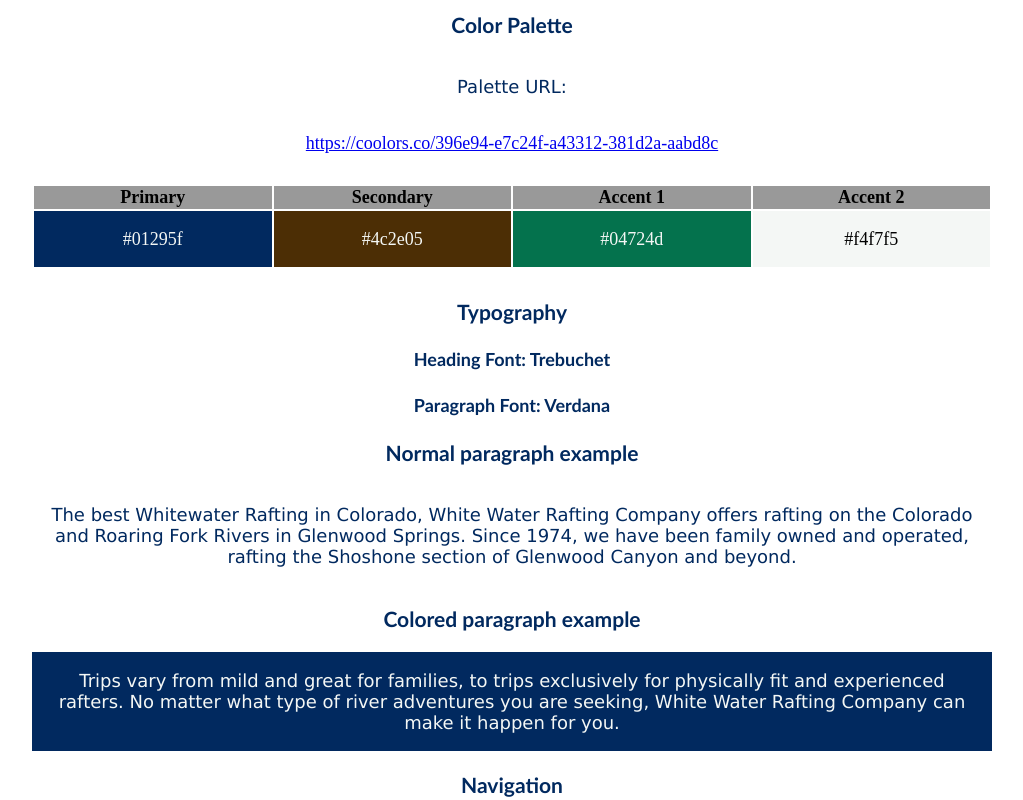
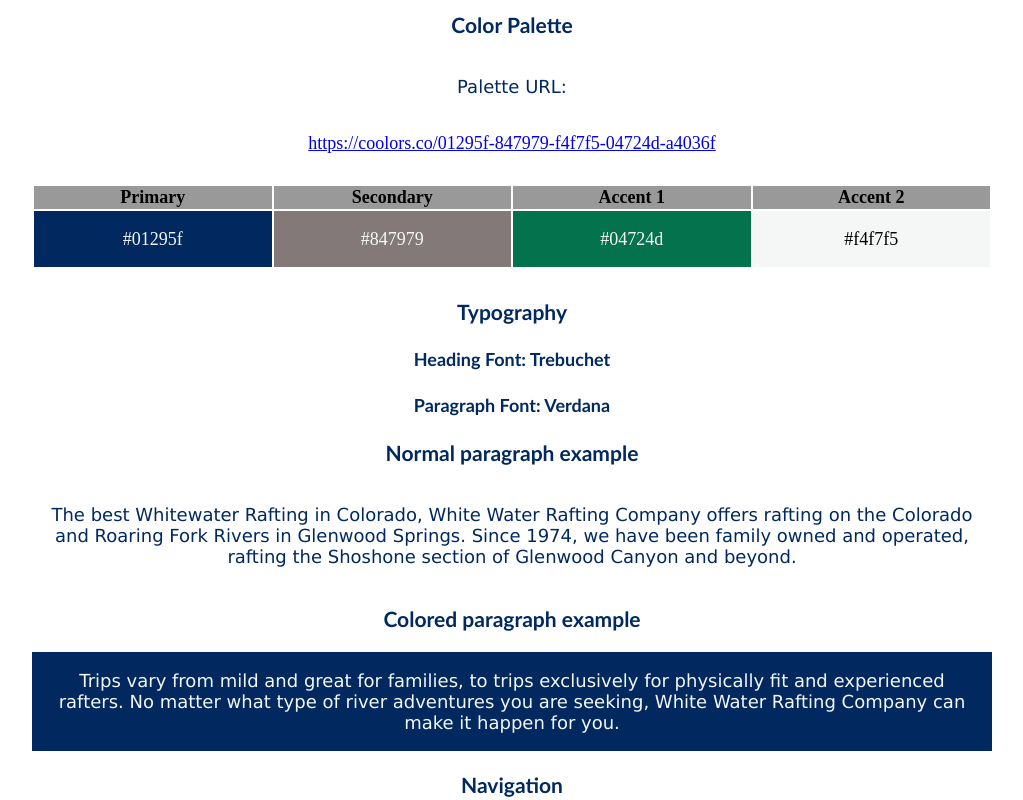
Before and after one commit to Glen-Sadler/wdd130, a plain HTML site: page wwr/site-plan-rafting.html in a window 1280 px wide. Shown: the part 1440-2240 px from the top of the page, without its empty margins (128-1151 px from the left). Drawn offline with Linux system fonts and the light colour scheme.

Commit message:
Modified site-plan html and css colr palette

```diff
--- a/wwr/site-plan-rafting.html
+++ b/wwr/site-plan-rafting.html
@@ -46,9 +46,9 @@
       <!-- Copy and paste the URL to your finished palette below. Replace the href value that is there with yours. Make sure to paste it into both the href value and the content text of the <a> tag -->
       <p>Palette URL:</p>
       <a
-        href="https://coolors.co/396e94-e7c24f-a43312-381d2a-aabd8c"
+        href="https://coolors.co/01295f-847979-f4f7f5-04724d-a4036f"
         target="_blank"
-        >https://coolors.co/396e94-e7c24f-a43312-381d2a-aabd8c</a
+        >https://coolors.co/01295f-847979-f4f7f5-04724d-a4036f</a
       >
 
       <table class="colors">
@@ -62,7 +62,7 @@
          <!-- Added td-color class to make text white and able to be read -->
         <tr>
           <td class="primary td-color">#01295f</td>
-          <td class="secondary td-color">#4c2e05</td>
+          <td class="secondary td-color">#847979</td>
           <td class="accent1 td-color">#04724d</td>
           <td class="accent2">#f4f7f5</td>
         </tr>
@@ -140,7 +140,7 @@
 
       <h3>[Page 2]</h3>
 
-      <img src="#" alt="page 2 wireframe">
+      <!-- <img src="#" alt="page 2 wireframe"> -->
     </main>
   </body>
 </html>
--- a/wwr/styles/site-plan-rafting.css
+++ b/wwr/styles/site-plan-rafting.css
@@ -12,7 +12,7 @@ Fonts are separated by a & */
   --accent2-color: white; */
 
   --primary-color: #01295f;
-  --secondary-color: #4c2e05;
+  --secondary-color: #847979;
   --accent1-color: #04724d;
   --accent2-color: #f4f7f5;
 
```
